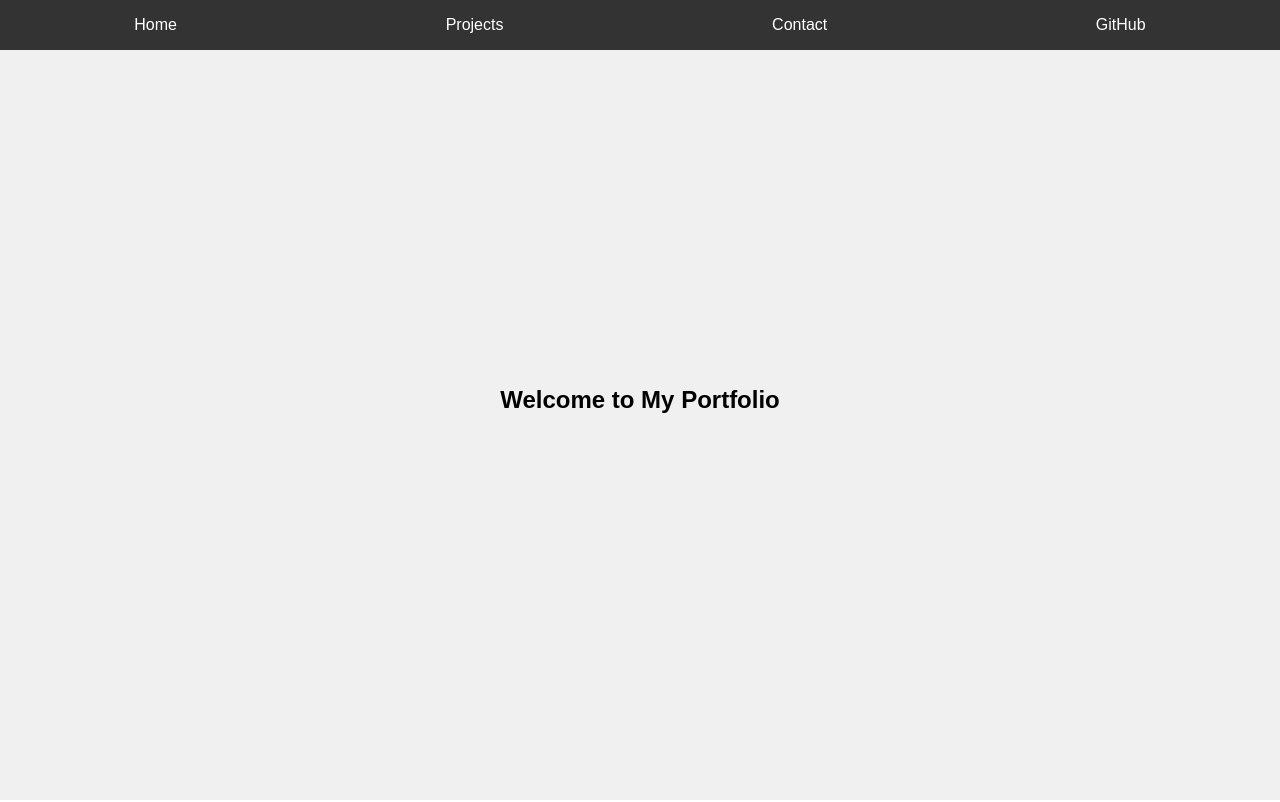
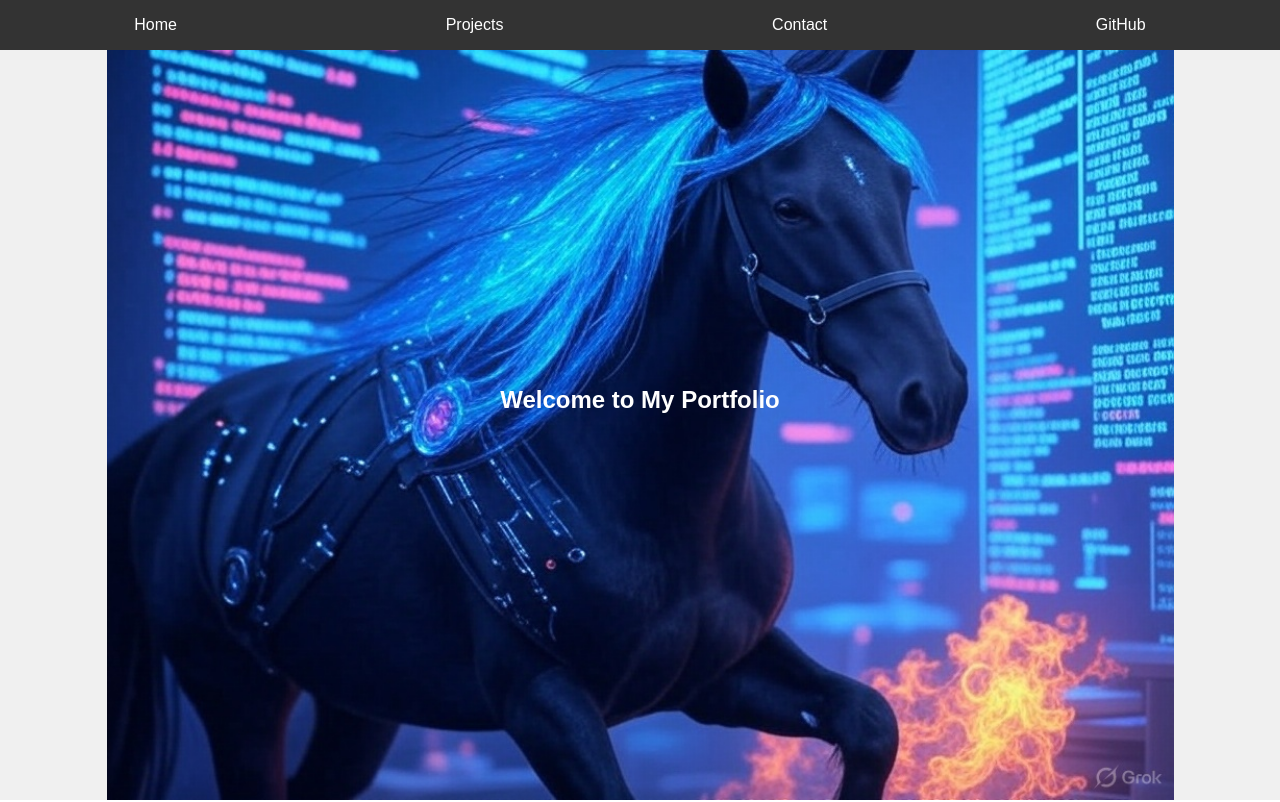
Before and after one commit to blackhorse182/portfolio, a plain HTML site: page index.html in a window 1280 px wide. Shown: the top 802 px of the page. Drawn offline with Linux system fonts and the light colour scheme; no server answers.

Commit message:
Implement code changes to enhance functionality and improve performance

```diff
--- a/styles.css
+++ b/styles.css
@@ -33,6 +33,11 @@ body {
     justify-content: center;
     align-items: center;
     background-color: #f0f0f0;
+    background-image: url('images/image.jpg'); /* Replace with the correct path to your image */
+    background-size: contain; /* Ensures the entire image fits within the container */
+    background-repeat: no-repeat; /* Prevents the image from repeating */
+    background-position: center; /* Centers the image within the container */
+    color: white; /* Ensures text remains readable */
 }
 
 #projects {
```
Also changed, not shown: images/image.jpg (added).
